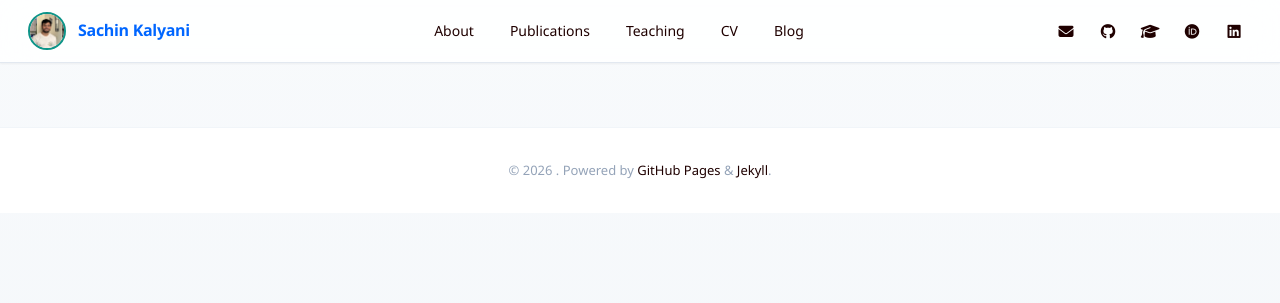
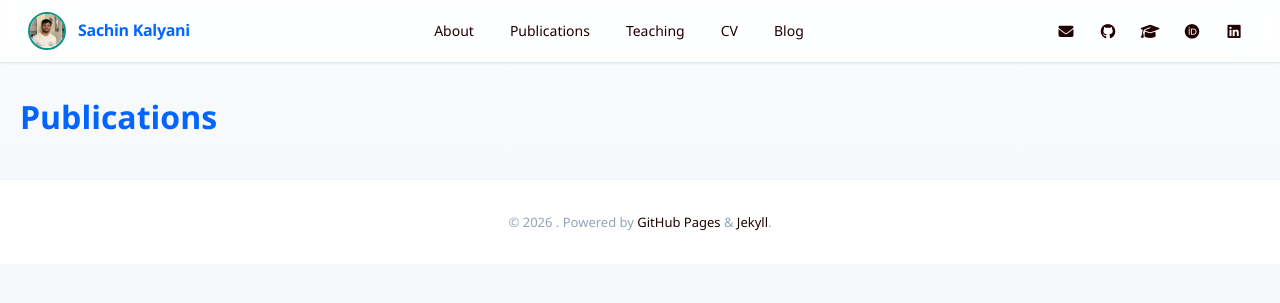
Before and after one commit to sachin-k9/sachinkalyani.github.io, a Jekyll site: the page built from pages/teaching.md, in a window 1280 px wide. Shown: the top 303 px of the page. Built offline with Jekyll 4.4.1, drawn with Linux system fonts in a browser that asks for light colours; our own code applies the rules of GitHub Pages for plain Markdown files.

```diff
--- a/pages/teaching.md
+++ b/pages/teaching.md
@@ -0,0 +1,5 @@
+---
+layout: page
+title: Publications
+permalink: /teaching/
+---
```
Also changed, not shown: pages/cv.md (+1 -0 lines), pages/publications.md (+1 -0 lines).
